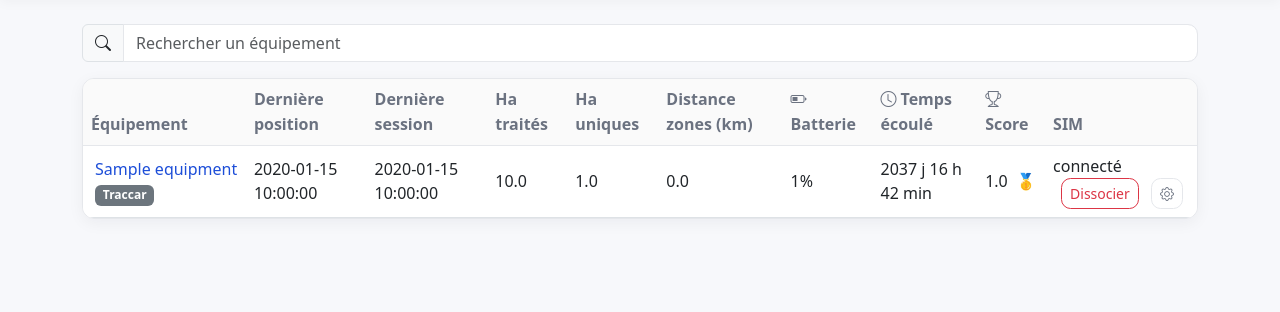
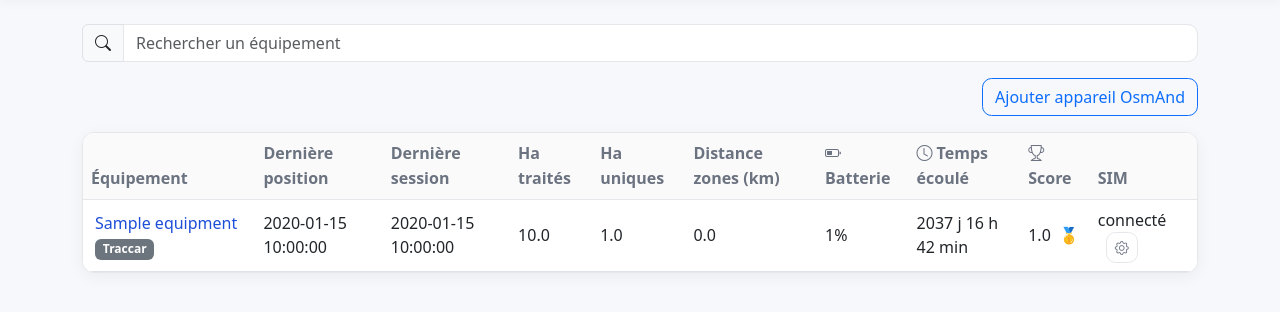
Before and after one commit to fpoisson2/trackteur-analyse, a Flask app: page / in a window 1280 px wide. Shown: the part 75-387 px from the top of the page. Run offline with Flask 3, Linux system fonts and the light colour scheme; a user stored in the database is signed in; tables that the repository leaves empty hold one stand-in row (values such as "Sample post"); some libraries are stand-ins or nearby versions.

Commit message:
Add OsmAnd management and enforce registered devices

```diff
--- a/app.py
+++ b/app.py
@@ -15,6 +15,7 @@ from flask import (
     jsonify,
     current_app,
     flash,
+    abort,
 )
 from flask_wtf import CSRFProtect
 from flask_wtf.csrf import CSRFError
@@ -776,25 +777,42 @@ def create_app(
             error=error,
         )
 
+    @app.route('/osmand/add', methods=['POST'])
     @app.route('/admin/add_osmand', methods=['POST'])
     @login_required
     def add_osmand_device():
         if not current_user.is_admin:
-            return redirect(url_for('index'))
+            abort(403)
         name = request.form.get('osmand_name', '').strip()
         devid = request.form.get('osmand_id', '').strip()
         token = request.form.get('osmand_token', '').strip()
         if not name or not devid:
-            return redirect(url_for('admin_equipment', msg='Nom et ID requis'))
+            flash('Nom et ID requis', 'danger')
+            return redirect(url_for('index'))
         existing = Equipment.query.filter_by(osmand_id=devid).first()
         if existing:
-            return redirect(url_for('admin_equipment', msg='ID déjà existant'))
+            flash('ID déjà existant', 'danger')
+            return redirect(url_for('index'))
         eq = Equipment(id_traccar=0, name=name, osmand_id=devid)
         if token:
             eq.token_api = token
         db.session.add(eq)
         db.session.commit()
-        return redirect(url_for('admin_equipment', msg='Appareil OsmAnd ajouté'))
+        flash('Appareil OsmAnd ajouté', 'success')
+        return redirect(url_for('index'))
+
+    @app.route('/osmand/<int:eq_id>/delete', methods=['POST'])
+    @login_required
+    def delete_osmand_device(eq_id: int):
+        if not current_user.is_admin:
+            abort(403)
+        eq = Equipment.query.get_or_404(eq_id)
+        if eq.id_traccar != 0 or not eq.osmand_id:
+            abort(400)
+        db.session.delete(eq)
+        db.session.commit()
+        flash('Appareil OsmAnd supprimé', 'success')
+        return redirect(url_for('index'))
 
     @app.route('/reanalyze_all', methods=['POST'])
     @login_required
@@ -964,16 +982,9 @@ def create_app(
         except Exception:
             raise BadRequest('Invalid timestamp format')
 
-    def _ensure_equipment(device_id: str) -> Equipment:
-        eq = Equipment.query.filter_by(osmand_id=device_id).first()
-        if eq:
-            return eq
-        # Create new equipment tracked via OsmAnd; use id_traccar=0
-        name = f"Device {device_id}"
-        eq = Equipment(id_traccar=0, name=name, osmand_id=device_id)
-        db.session.add(eq)
-        db.session.commit()
-        return eq
+    def _get_equipment(device_id: str) -> Equipment | None:
+        """Return existing equipment for given OsmAnd ID, if any."""
+        return Equipment.query.filter_by(osmand_id=device_id).first()
 
     def _auth_ok(eq: Equipment) -> bool:
         token = request.args.get('token') or request.headers.get('X-Token')
@@ -991,7 +1002,9 @@ def create_app(
     def osmand_ingest():
         # Accept OsmAnd-like payloads: query params or JSON for a single device
         def ingest_one(device_id: str, locs: list[dict]) -> None:
-            eq = _ensure_equipment(str(device_id))
+            eq = _get_equipment(str(device_id))
+            if not eq:
+                raise BadRequest('Unknown device')
             if not _auth_ok(eq):
                 raise BadRequest('Unauthorized')
             latest_ts = None
@@ -1571,6 +1584,8 @@ def create_app(
                     ),
                     idx,
                 )
+            if full_idx is None or full_idx >= len(agg_all):
+                continue
             info = grouped.setdefault(full_idx, {"dates": [], "surface": 0.0})
             info["dates"].extend(z.get("dates", []))
             info["surface"] += z["geometry"].area / 1e4
--- a/templates/index.html
+++ b/templates/index.html
@@ -62,6 +62,13 @@
       <span class="input-group-text"><i class="bi bi-search"></i></span>
       <input type="text" id="equipment-filter" class="form-control" placeholder="Rechercher un équipement">
     </div>
+    {% if current_user.is_admin %}
+    <div class="mb-3 text-end">
+      <button class="btn btn-outline-primary" data-bs-toggle="modal" data-bs-target="#add-osmand-modal">
+        Ajouter appareil OsmAnd
+      </button>
+    </div>
+    {% endif %}
 
     <div class="table-responsive">
       <table class="table table-hover align-middle" id="equipment-table">
@@ -118,12 +125,13 @@
               {% endif %}
             </td>
             <td class="sim-status">
-              {% if eq.sim_present %}
-                <span class="status-text">{{ 'connecté' if eq.sim_connected else 'hors ligne' }}</span>
-                <button class="btn btn-sm btn-outline-danger ms-2 dissoc-sim" data-eqid="{{ eq.id }}">Dissocier</button>
-              {% else %}
-                <button class="btn btn-sm btn-outline-secondary" data-bs-toggle="modal" data-bs-target="#sim-modal" data-eqid="{{ eq.id }}">Associer SIM</button>
-              {% endif %}
+              <span class="status-text">
+                {% if eq.sim_present %}
+                  {{ 'connecté' if eq.sim_connected else 'hors ligne' }}
+                {% else %}
+                  –
+                {% endif %}
+              </span>
               <button class="btn btn-sm btn-outline-secondary ms-2" data-bs-toggle="modal" data-bs-target="#settings-{{ eq.id }}">
                 <i class="bi bi-gear"></i>
               </button>
@@ -180,6 +188,39 @@
       });
     }
   </script>
+  {% if current_user.is_admin %}
+  <div class="modal fade" id="add-osmand-modal" tabindex="-1" aria-labelledby="add-osmand-label" aria-hidden="true">
+    <div class="modal-dialog">
+      <div class="modal-content">
+        <div class="modal-header">
+          <h5 class="modal-title" id="add-osmand-label">Ajouter un appareil via OsmAnd</h5>
+          <button type="button" class="btn-close" data-bs-dismiss="modal" aria-label="Fermer"></button>
+        </div>
+        <form method="post" action="{{ url_for('add_osmand_device') }}">
+          <div class="modal-body">
+            <input type="hidden" name="csrf_token" value="{{ csrf_token() }}">
+            <div class="mb-3">
+              <label class="form-label">Nom</label>
+              <input type="text" class="form-control" name="osmand_name" required>
+            </div>
+            <div class="mb-3">
+              <label class="form-label">ID appareil</label>
+              <input type="text" class="form-control" name="osmand_id" required>
+            </div>
+            <div class="mb-3">
+              <label class="form-label">Clé secrète</label>
+              <input type="text" class="form-control" name="osmand_token">
+            </div>
+          </div>
+          <div class="modal-footer">
+            <button type="button" class="btn btn-secondary" data-bs-dismiss="modal">Annuler</button>
+            <button type="submit" class="btn btn-primary">Ajouter</button>
+          </div>
+        </form>
+      </div>
+    </div>
+  </div>
+  {% endif %}
   <!-- Modal association SIM -->
   <div class="modal fade" id="sim-modal" tabindex="-1" aria-hidden="true">
     <div class="modal-dialog">
@@ -235,10 +276,23 @@
               <input class="form-check-input" type="checkbox" id="include-{{ eq.id }}" name="include_in_analysis" value="1" {% if eq.include_in_analysis %}checked{% endif %}>
               <label class="form-check-label" for="include-{{ eq.id }}">Inclure dans l'analyse</label>
             </div>
-            {% if eq.source == 'osmand' and eq.sim_present %}
+            <div class="mb-3">
+              <label class="form-label">Carte SIM</label>
+              {% if eq.sim_present %}
+                <p class="mb-2">Statut : {{ 'connecté' if eq.sim_connected else 'hors ligne' }}</p>
+                <button type="button" class="btn btn-outline-danger dissoc-sim" data-eqid="{{ eq.id }}">Dissocier</button>
+              {% else %}
+                <button type="button" class="btn btn-outline-secondary assoc-sim" data-eqid="{{ eq.id }}" data-bs-toggle="modal" data-bs-target="#sim-modal">Associer</button>
+              {% endif %}
+            </div>
+            {% if eq.source == 'osmand' %}
             <div class="mb-3">
               <button type="button" class="btn btn-warning debug-btn" data-eqid="{{ eq.id }}">Mode debug</button>
             </div>
+            <form method="post" action="{{ url_for('delete_osmand_device', eq_id=eq.id) }}" onsubmit="return confirm('Supprimer cet appareil ?');">
+              <input type="hidden" name="csrf_token" value="{{ csrf_token() }}">
+              <button type="submit" class="btn btn-outline-danger">Supprimer l'appareil</button>
+            </form>
             {% endif %}
           </div>
           <div class="modal-footer">
```
Also changed, not shown: tests/test_equipment_page.py (+6 -0 lines), tests/test_last_position_and_source.py (+22 -21 lines), tests/test_osmand_ingest.py (+61 -40 lines).
